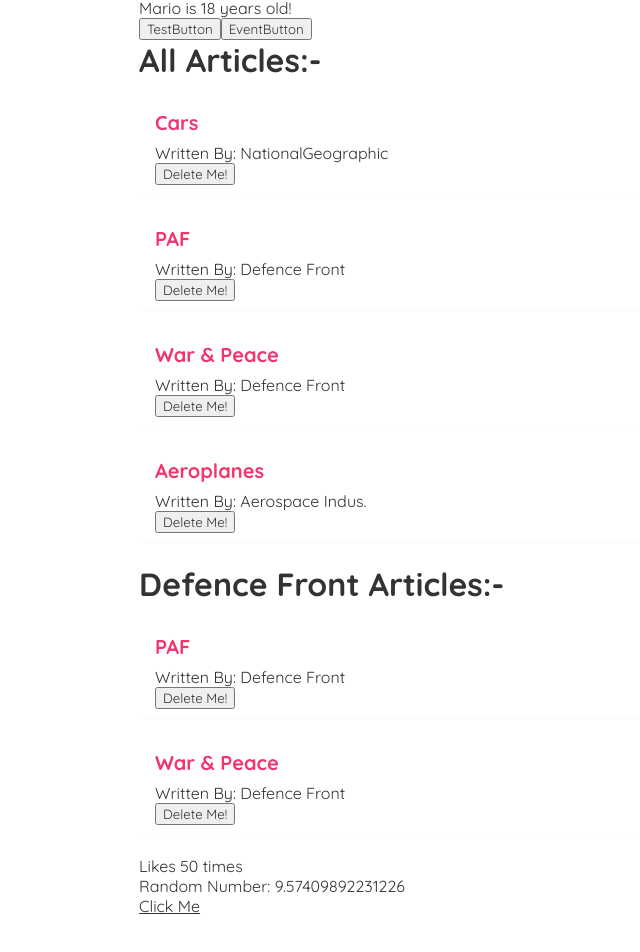
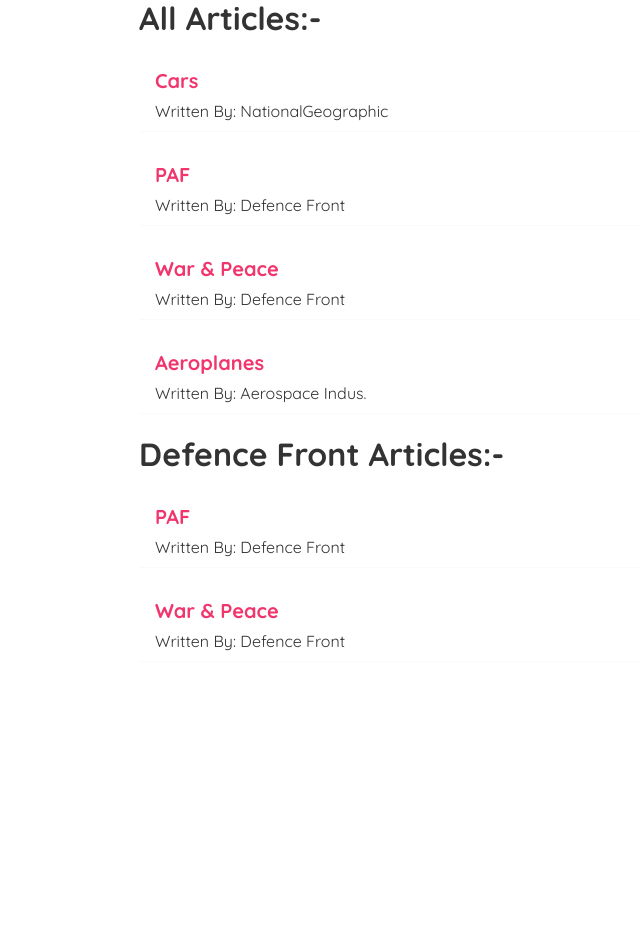
Before and after one commit to HarisAli-git/ArticlesPage, a React (Create React App) app: page / in a window 1280 px wide. Shown: the part 213-1165 px from the top of the page, without its empty margins (201-841 px from the left). After the commit the page ends 955 px from the top, so only its background shows below. Built offline with nearby package versions, Linux system fonts and the light colour scheme; data requests are answered from the project's data file; the HTML template or start-up script is replaced by a standard one.

Commit message:
Added Custom Hooks, Removed redundant elements

```diff
--- a/src/App.js
+++ b/src/App.js
@@ -12,9 +12,6 @@
         <Navbar></Navbar>
         <h1>{title}</h1>
         <Home />
-        <p>Likes {likes} times</p>
-        <p>Random Number: {Math.random() * 12}</p>
-        <a href={link}>Click Me</a>
       </div>
     </div>
   );
--- a/src/Article.js
+++ b/src/Article.js
@@ -1,4 +1,4 @@
-const Article = ({articles, title, deleteArticle}) => {
+const Article = ({articles, title}) => {
 
     return (
         <div>
@@ -8,7 +8,6 @@
             <div className="article-desc" key={article.id}>
                 <h2 className="title">{article.title}</h2>
                 <p className="author"> Written By: {article.author}</p>
-                <button onClick={() => deleteArticle(article.id)}>Delete Me!</button>
             </div>
         ))}</div>
         </div>
--- a/src/Home.js
+++ b/src/Home.js
@@ -1,65 +1,18 @@
 import { useState, useEffect } from "react";
 import Article from "./Article";
+import useCustFetch from "./useCustFetch";
 
 const Home = () => {
-    const [name, UpdateName] = useState('Mario');
-    const [Age, UpdateAge] = useState(18);
-    const [Articles, UpdateArticle] = useState(null);
-    const [isLoading, updateIsLoading] = useState(true);
-    const [Error, updateError] = useState(null);
 
-    const deleteArticle = (id) => {
-        const newArticles = Articles.filter(article => article.id !== id);
-        UpdateArticle(newArticles);
-    }
-
-    const clickEvent = (name, e) => {
-        console.log("Button is Hit by: ", name, e);
-        UpdateName("SuperMario");
-        UpdateAge(22);
-    }
-
-    useEffect(() => {
-        setTimeout(() =>
-        {
-        fetch('http://localhost:8000/articles')
-        .then(res => {
-            if (!res.ok)
-            {
-                throw Error('couldnt fetch the required resource');
-            }
-            return res.json();
-        })
-        .then(data => {
-            UpdateArticle(data);
-            updateIsLoading(false);
-            updateError(null);
-        })
-        .catch(error => {
-            updateError(error.message);
-            updateIsLoading(false);
-        })
-        }, 1000)
-    }, []);
-
-    const TestEvent = (e) => {
-        console.log("Button is Hit by: ", e);
-    }
+    const {data, isLoading, error} = useCustFetch('http://localhost:8000/articles');
 
     return (
         <div className="home">
             <h1>HomePage</h1>
-            <p>{name} is {Age} years old!</p>
-            <button onClick={
-                (e) => {
-                    clickEvent("user", e);
-                }
-            }>TestButton</button>
-            <button onClick={TestEvent}>EventButton</button>
-            {Error && <p>{Error}</p>}
+            {error && <p>{error}</p>}
             {isLoading && <h2>Loading...</h2>}
-            {Articles && <Article articles={Articles} title={"All Articles:- "} deleteArticle={deleteArticle}/>}
-            {Articles && <Article articles={Articles.filter((article) => article.author === "Defence Front")} title={"Defence Front Articles:- "}/>}
+            {data && <Article articles={data} title={"All Articles:- "} />}
+            {data && <Article articles={data.filter((article) => article.author === "Defence Front")} title={"Defence Front Articles:- "}/>}
         </div>
     );
 }
--- /dev/null
+++ b/src/useCustFetch.js
@@ -0,0 +1,35 @@
+import { useState, useEffect } from "react";
+
+const useCustFetch = (url) => {
+
+    const [data, UpdateData] = useState(null);
+    const [isLoading, updateIsLoading] = useState(true);
+    const [error, updateError] = useState(null);
+
+    useEffect(() => {
+        setTimeout(() =>
+        {
+        fetch(url)
+        .then(res => {
+            if (!res.ok)
+            {
+                throw Error('couldnt fetch the required resource');
+            }
+            return res.json();
+        })
+        .then(data => {
+            UpdateData(data);
+            updateIsLoading(false);
+            updateError(null);
+        })
+        .catch(error => {
+            updateError(error.message);
+            updateIsLoading(false);
+        })
+        }, 500)
+    }, [url]);
+
+    return {data, isLoading, error};
+}
+
+export default useCustFetch;
```
